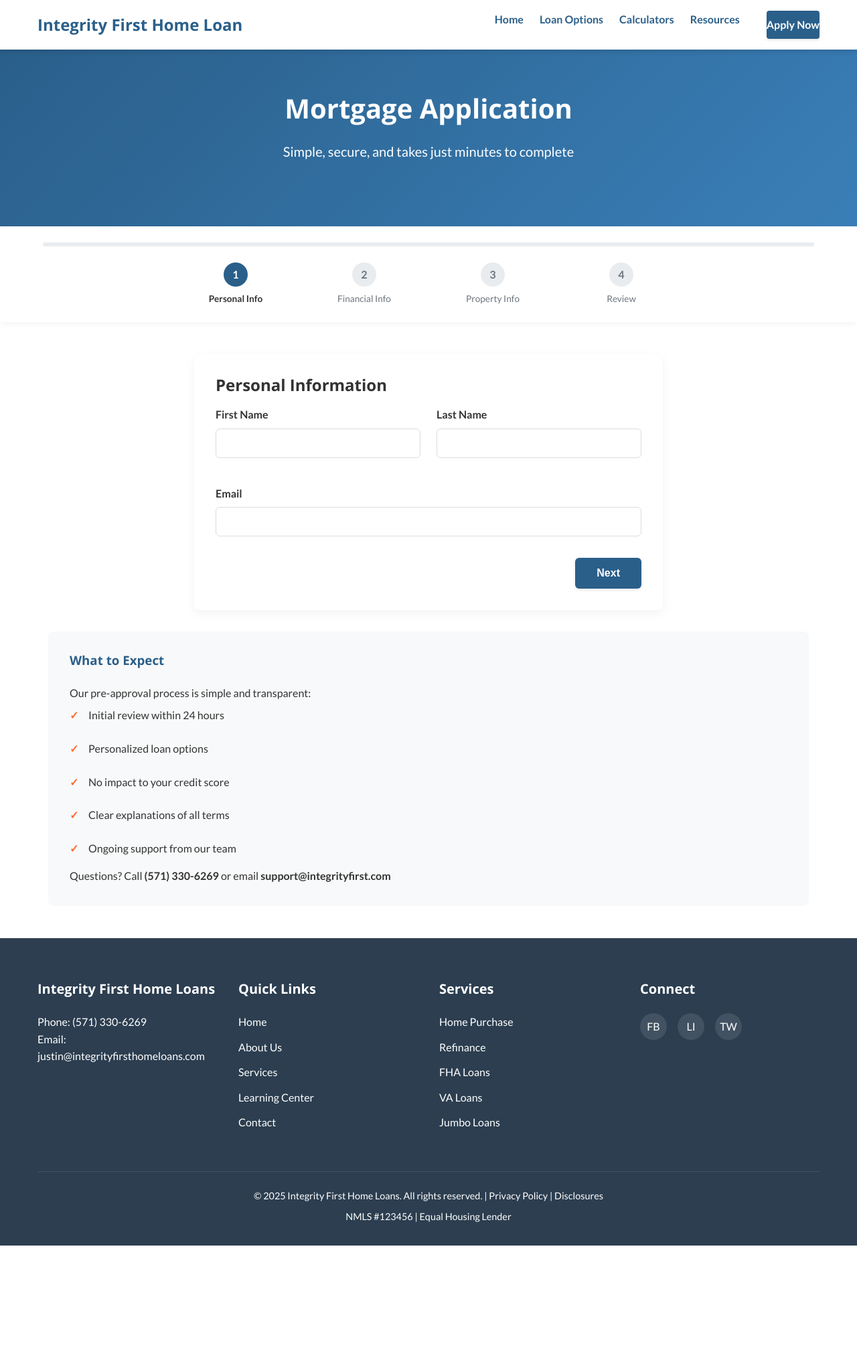
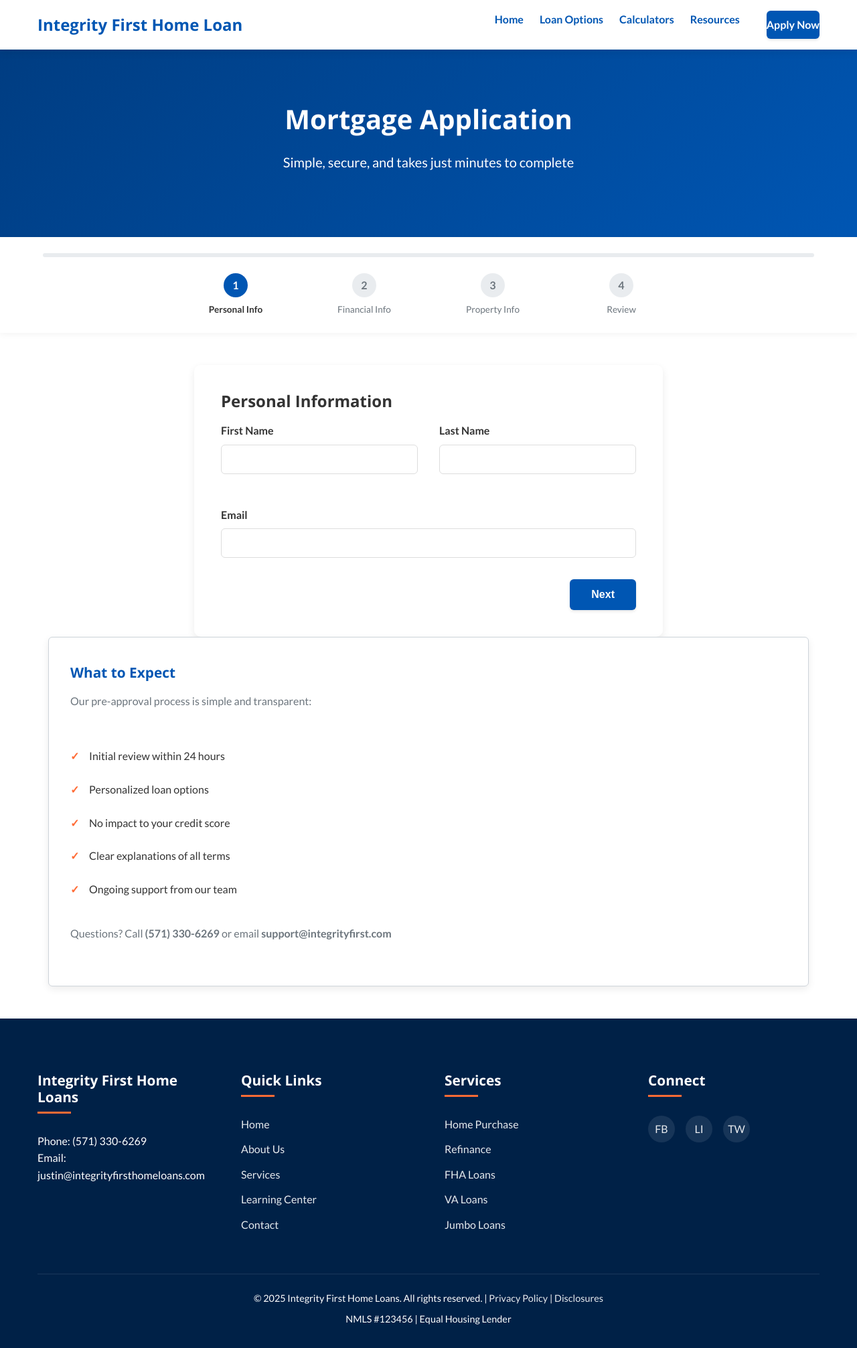
Before and after one commit to JakeHamacher/JakeHamacher.github.io, a PHP site: page /apply.html in a window 1280 px wide. Shown: the whole page at 67% size. Before the commit the page ends 1860 px from the top, so only its background shows below. Run offline with PHP 8.4, Linux system fonts and the light colour scheme.

Commit message:
style: update color theme and improve spacing/styling across site
Co-authored-by: aider (deepseek/deepseek-reasoner) <aider@aider.chat>

```diff
--- a/apply.html
+++ b/apply.html
@@ -145,7 +145,7 @@
                     </form>
 
 
-                    <div class="requirements-card">
+                    <div class="service-card">
                         <h3>What to Expect</h3>
                         <p>Our pre-approval process is simple and transparent:</p>
                         <ul>
--- a/assets/css/main.css
+++ b/assets/css/main.css
@@ -1,15 +1,18 @@
 /* Base Styles */
 :root {
-    --primary-color: #2a5f8a;
+    --primary-color: #0056b3;
+    --primary-dark: #003d82;
     --primary-light: #3a7fb8;
     --secondary-color: #f8f9fa;
     --accent-color: #ff6b35;
+    --accent-dark: #e05a2b;
     --text-color: #333;
     --text-light: #6c757d;
     --white: #fff;
     --gray-light: #e9ecef;
-    --border-radius: 4px;
-    --box-shadow: 0 4px 6px rgba(0, 0, 0, 0.1);
+    --gray-medium: #ced4da;
+    --border-radius: 6px;
+    --box-shadow: 0 4px 12px rgba(0, 0, 0, 0.08);
     --transition: all 0.3s ease;
 }
 
@@ -180,15 +183,15 @@ img {
 
 /* Hero Section */
 .hero {
-    background: linear-gradient(rgba(0, 0, 0, 0.5), rgba(0, 0, 0, 0.5)), url('../images/hero-bg.jpg') no-repeat center center/cover;
+    background: linear-gradient(rgba(0, 0, 0, 0.6), rgba(0, 0, 0, 0.6)), url('../images/hero-bg.jpg') no-repeat center center/cover;
     color: var(--white);
-    padding: 6rem 0;
+    padding: 8rem 0 6rem;
     text-align: center;
 }
 
 .hero-apply {
-    padding: 4rem 0;
-    background: linear-gradient(135deg, var(--primary-color) 0%, var(--primary-light) 100%);
+    padding: 5rem 0 4rem;
+    background: linear-gradient(135deg, var(--primary-dark) 0%, var(--primary-color) 100%);
 }
 
 /* Progress Steps */
@@ -294,21 +297,21 @@ img {
 .application-form {
     max-width: 700px;
     margin: 0 auto;
-    padding: 2rem;
+    padding: 2.5rem;
     background: var(--white);
-    border-radius: 8px;
-    box-shadow: 0 5px 15px rgba(0,0,0,0.05);
+    border-radius: 10px;
+    box-shadow: var(--box-shadow);
 }
 
 .form-row {
     display: flex;
-    gap: 1.5rem;
-    margin-bottom: 1.5rem;
+    gap: 2rem;
+    margin-bottom: 1.75rem;
 }
 
 .form-group {
     flex: 1;
-    margin-bottom: 1rem;
+    margin-bottom: 1.25rem;
 }
 
 .form-group label {
@@ -441,7 +444,7 @@ img {
 }
 
 .value-item {
-    padding: 2rem;
+    padding: 2.5rem 2rem;
     border-radius: var(--border-radius);
     background-color: var(--white);
     box-shadow: var(--box-shadow);
@@ -451,16 +454,19 @@ img {
     display: flex;
     flex-direction: column;
     align-items: center;
+    border-top: 4px solid var(--primary-color);
 }
 
 .value-item h3 {
     color: var(--primary-color);
     margin-bottom: 1.5rem;
+    font-size: 1.3rem;
 }
 
 .value-item p {
     margin-bottom: 1.5rem;
     color: var(--text-light);
+    line-height: 1.7;
 }
 
 .value-item ul,
@@ -549,35 +555,35 @@ img {
 }
 
 .service-card {
-    padding: 2rem;
+    padding: 2.5rem 2rem;
     border-radius: var(--border-radius);
     background-color: var(--white);
     box-shadow: var(--box-shadow);
     transition: var(--transition);
-    text-align: center;
+    text-align: left;
     height: 100%;
     display: flex;
     flex-direction: column;
+    border: 1px solid var(--gray-medium);
 }
 
 .service-card ul {
-    margin-bottom: 1.5rem;
+    margin: 1.5rem 0;
     list-style: none;
     padding-left: 0;
-    text-align: left;
 }
 
 .service-card li {
-    padding: 0.25rem 0;
+    padding: 0.5rem 0;
     position: relative;
-    padding-left: 1.5rem;
+    padding-left: 1.75rem;
     margin-bottom: 0.5rem;
-    line-height: 1.5;
+    line-height: 1.6;
 }
 
 .service-card li:before {
-    content: "•";
-    color: var(--primary-color);
+    content: "✓";
+    color: var(--accent-color);
     position: absolute;
     left: 0;
     font-weight: bold;
@@ -585,12 +591,14 @@ img {
 
 .service-card h3 {
     color: var(--primary-color);
-    margin-bottom: 1.5rem;
+    margin-bottom: 1rem;
+    font-size: 1.3rem;
 }
 
 .service-card p {
     margin-bottom: 1.5rem;
     color: var(--text-light);
+    line-height: 1.7;
 }
 
 .service-card:hover {
@@ -631,26 +639,45 @@ img {
 
 /* Footer */
 .footer {
-    background-color: #2c3e50;
+    background-color: #002147;
     color: var(--white);
-    padding: 4rem 0 0;
+    padding: 5rem 0 0;
 }
 
 .footer a {
     color: var(--white);
+    opacity: 0.9;
+    transition: var(--transition);
+}
+
+.footer a:hover {
+    color: var(--accent-color);
+    opacity: 1;
 }
 
 .footer-grid {
     display: grid;
     grid-template-columns: repeat(auto-fit, minmax(250px, 1fr));
-    gap: 2rem;
+    gap: 3rem;
     margin-bottom: 3rem;
 }
 
 .footer-col h3 {
     color: var(--white);
-    margin-bottom: 1.5rem;
-    font-size: 1.25rem;
+    margin-bottom: 1.75rem;
+    font-size: 1.3rem;
+    position: relative;
+    padding-bottom: 0.75rem;
+}
+
+.footer-col h3:after {
+    content: '';
+    position: absolute;
+    bottom: 0;
+    left: 0;
+    width: 50px;
+    height: 3px;
+    background: var(--accent-color);
 }
 
 .footer-col ul {
```
Also changed, not shown: index.html (+4 -4 lines), loans.html (+9 -9 lines), resources.html (+8 -8 lines).
